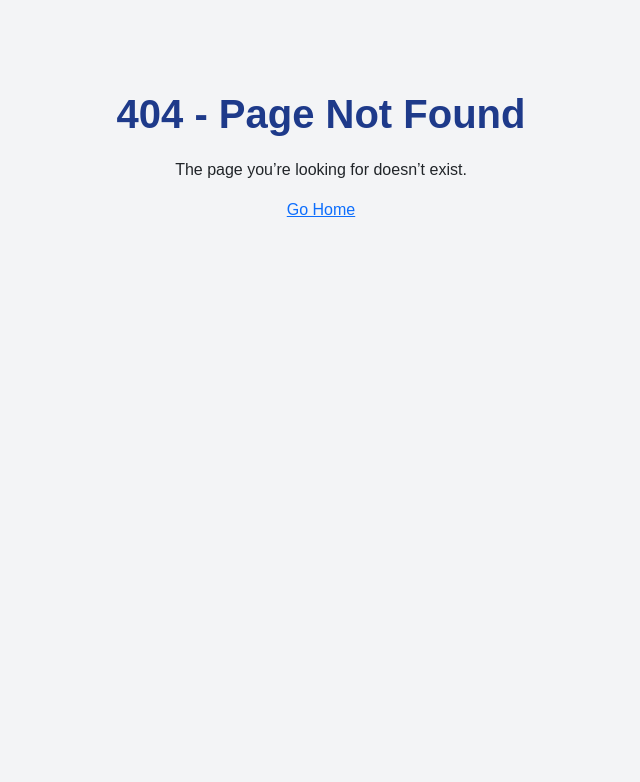
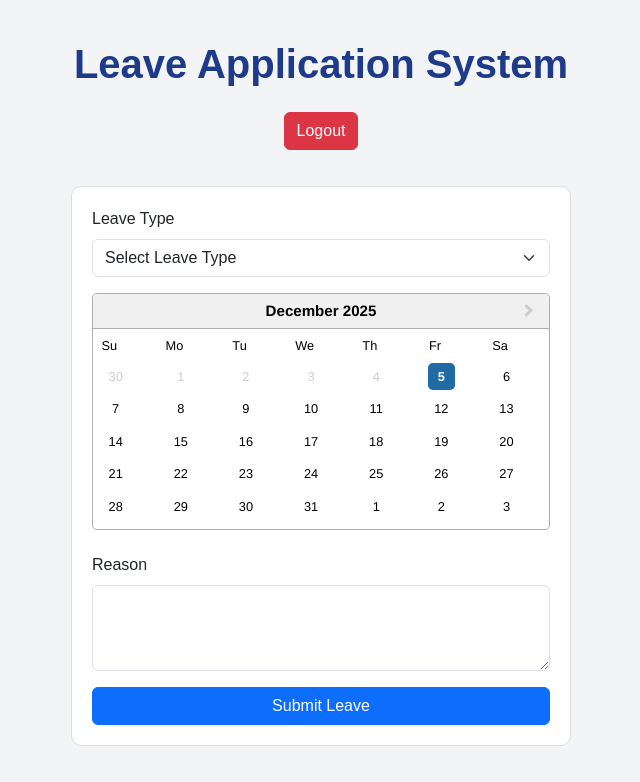
Before and after one commit to sahil852963/applicationsystem, a React (Create React App) app: page /leaveapplication/send-mail in a window 1280 px wide. Before the commit this address had no page. Shown: the top 782 px of the page, without its empty margins (319-959 px from the left). Built offline with nearby package versions, Linux system fonts and the light colour scheme; sample sign-in values are in the browser's storage.

Commit message:
added multi leave functionality

```diff
--- a/src/App.js
+++ b/src/App.js
@@ -15,8 +15,8 @@ function App() {
 	return (
 		<div className="App">
 			<AuthProvider>
-				<BrowserRouter>
-				{/* <BrowserRouter basename="/leaveapplication"> */}
+				{/* <BrowserRouter> */}
+				<BrowserRouter basename="/leaveapplication">
 					<Routes>
 						<Route path="/send-mail" element={<ProtectedRoute><LeaveForm /></ProtectedRoute>} />
 						<Route path="/" element={<PublicRoute><Login /></PublicRoute>} />
--- a/src/component/LeaveForm/LeaveForm.jsx
+++ b/src/component/LeaveForm/LeaveForm.jsx
@@ -31,7 +31,6 @@ export const LeaveForm = () => {
 		const { name, value } = e.target;
 
 		if (name === "leave_type") {
-			// Show time for short or half leave
 			if (value === "short" || value === "half") {
 				setShowTime(true);
 			} else {
@@ -39,15 +38,13 @@ export const LeaveForm = () => {
 			}
 
 			if (value === "multi") {
-				// Multi leave: empty array and clear time
 				setFormData((prev) => ({
 					...prev,
 					leave_type: value,
-					date: [], // empty array for multiple dates
+					date: [],
 					time: "",
 				}));
 			} else {
-				// Single date types: reset date to today
 				setFormData((prev) => ({
 					...prev,
 					leave_type: value,
@@ -55,10 +52,9 @@ export const LeaveForm = () => {
 					time: "",
 				}));
 			}
-			return; // done handling leave_type
+			return;
 		}
 
-		// For other fields (reason, time, etc.)
 		setFormData((prev) => ({
 			...prev,
 			[name]: value,
```
Also changed, not shown: 1 other file (tests, documents, lock files or other folders). Lines whose indentation alone changed are shown as unchanged.
